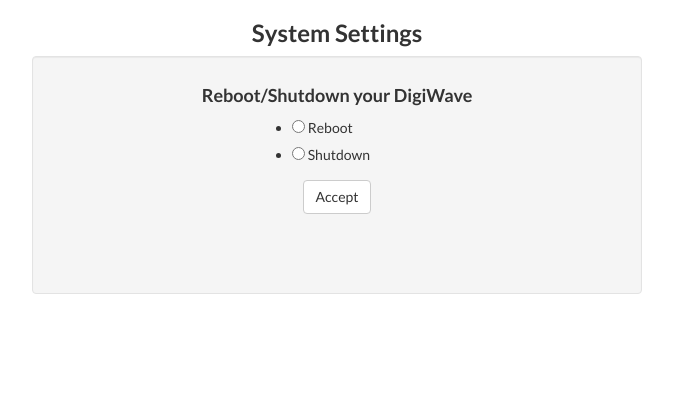
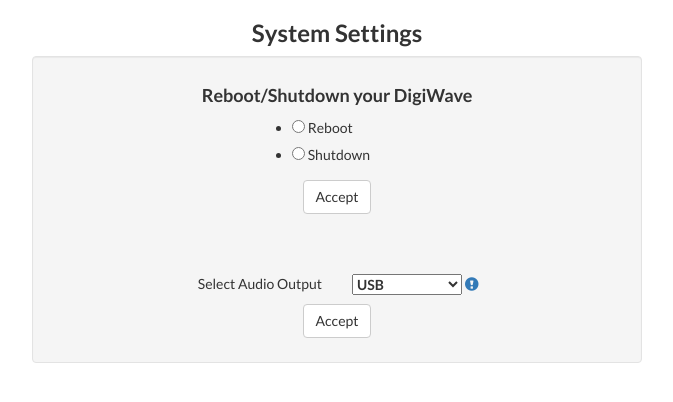
Before and after one commit to ritchie20/digiwave_python, a Flask app: page /systemconfig in a window 1280 px wide. Shown: the part 52-454 px from the top of the page, without its empty margins (303-976 px from the left). Run offline with Flask 2, Linux system fonts and the light colour scheme; some libraries are stand-ins or nearby versions.

Commit message:
Added "AudioOutput" to views and systemconfig.html, not tested yet

```diff
--- a/app/forms.py
+++ b/app/forms.py
@@ -6,7 +6,7 @@
 # Form used to show an on/off menu for the Raspberry
 class RaspiOff(Form):
     on_off = RadioField('Select Reboot or Shutdown', choices=[('reboot', 'Reboot'), ('shutdown', 'Shutdown')])
-    submit3 = SubmitField("Accept")
+    submit_off = SubmitField("Accept")
 
 
 # Form to configure MPD volume and replaygain settings
@@ -34,15 +34,16 @@
     hostname = StringField("Hostname", [validators.length(min=4, max=30),
                                         validators.regexp('^\w+$',
                                         message="The Hostname must contain only letters, numbers or underscore")])
-    submit1 = SubmitField("Accept")
+    submit_hostname = SubmitField("Accept")
 
 
 class WifiLogin(Form):
     wifi_name = StringField("Wifi Name", [validators.DataRequired()])
     password = PasswordField("Password", [validators.DataRequired()])
-    submit2 = SubmitField("Accept")
+    submit_wifi = SubmitField("Accept")
 
 
 class AudioOutput(Form):
     audio_output = SelectField("Select Audio Output", choices=[('usb', 'USB'), ('dac', 'HifiBerry DAC+'),
                                                                ('digi', 'HifiBerry Digi+'), ('amp', 'HifiBerry Amp+')])
+    submit_audio = SubmitField("Accept")
--- a/app/templates/mpdconfig.html
+++ b/app/templates/mpdconfig.html
@@ -14,7 +14,7 @@
 
 
 
-        <!-- volume setting form -->
+        <!-- form for volume settings in the player -->
         <!-- =================== -->
         <div class="row">
             <div class="col-lg-12 col-md-12 col-sm-12 col-xs-12 text-center">
@@ -94,7 +94,7 @@
 
 
 
-        <!-- buffer setting form -->
+        <!-- form for buffering settings in the player -->
         <!-- =================== -->
         <div class="row">
             <div class="col-lg-12 col-md-12 col-sm-12 col-xs-12 text-center">
--- a/app/templates/networkconfig.html
+++ b/app/templates/networkconfig.html
@@ -54,7 +54,7 @@
         <div class="row">
             <div class="col-lg-12 col-md-12 col-sm-12 col-xs-12 text-center">
                 <!-- field that submit the form back to python -->
-                <label>{{ form_host.submit1(class_="btn btn-default") }}</label>
+                <label>{{ form_host.submit_hostname(class_="btn btn-default") }}</label>
             </div>
         </div>
 
@@ -135,7 +135,7 @@
         <div class="row">
             <div class="col-lg-12 col-md-12 col-sm-12 col-xs-12 text-center">
                 <!-- field that submit the form back to python -->
-                <label>{{ form_wifi.submit2(class_="btn btn-default") }}</label>
+                <label>{{ form_wifi.submit_wifi(class_="btn btn-default") }}</label>
             </div>
         </div>
 
--- a/app/templates/systemconfig.html
+++ b/app/templates/systemconfig.html
@@ -28,13 +28,44 @@
         <div class="row">
             <!-- field that submit the form back to python -->
             <div class="col-lg-12 col-md-12 col-sm-12 col-xs-12 text-center">
-                <label>{{ form.submit3(class_="btn btn-default") }}</label>
+                <label>{{ form.submit_off(class_="btn btn-default") }}</label>
             </div>
         </div>
     </form>
 
     <br>
     <br>
+
+
+    <!-- form to select audio output in the player -->
+    <!-- ================================== -->
+
+        <form action="" method="post" name="form_buffer">
+            {{ form_audio.hidden_tag() }}
+
+            <div class="row">
+                <div class="col-lg-6 col-md-6 col-sm-6 col-xs-6 text-right">
+                    <label>{{ form_audio.audio_output.label }}</label>
+                </div>
+                <div class="col-lg-6 col-md-6 col-sm-6 col-xs-6">
+                    <td>{{ form_audio.audio_output(style= "width:110px;") }}</td>
+                        <a href="#" data-toggle="popover" data-placement="bottom"
+                        data-content="This setting adjusts the size of internal decoded audio buffering.
+                        Changing this may have undesired effects. Don't change this if you don't know what you are doing.">
+                        <span class="glyphicon glyphicon-exclamation-sign" aria-hidden="true"></span>
+                        </a>
+                </div>
+            </div>
+
+
+        <div class="row">
+            <div class="col-lg-12 col-md-12 col-sm-12 col-xs-12 text-center">
+                <label>{{ form_audio.submit_audio(class_="btn btn-default") }}</label>
+            </div>
+        </div>
+
+        </form>
+
 
 
 
--- a/app/views.py
+++ b/app/views.py
@@ -1,6 +1,6 @@
 from flask import render_template, url_for, flash, redirect, request
 from app import app
-from forms import RaspiOff, MpdVolume, MpdBuffer, Hostname, WifiLogin
+from forms import RaspiOff, MpdVolume, MpdBuffer, Hostname, WifiLogin, AudioOutput
 from models import RaspiPower, MpdVolumeSave, MpdBufferSave, GetMpd, HostnameSave, WifiLoginSave, GetWifi
 
 
@@ -15,34 +15,24 @@
 @app.route('/systemconfig', methods=['GET', 'POST'])
 def systemconfig():
     form = RaspiOff()
-    form_host = Hostname()
-    form_wifi = WifiLogin()
+    form_audio = AudioOutput()
     # This "if" waits until POST is received
-
-    if form.submit3.data and form.validate_on_submit():
+    if form.submit_off.data and form.validate_on_submit():
         power = RaspiPower(form.on_off.data)
         power.reboot_shutdown()
         # flash('this is a flash test, text saved')
         return redirect(url_for('index'))
-    if form_host.submit1.data and form_host.validate_on_submit():
-        mpd_hostname = HostnameSave(form_host.hostname.data)
-        error_output = mpd_hostname.hostname_save()
-        if error_output != '':
-            flash(error_output, 'danger')
-            return redirect(url_for('index'))
-        else:
-            flash('You changes has been saved!', 'success')
-            return redirect(url_for('index'))
-    if form_wifi.submit2.data and form_wifi.validate_on_submit():
-        mpd_wifi = WifiLoginSave(form_wifi.wifi_name.data, form_wifi.password.data)
-        error_output = mpd_wifi.wifi_login_save()
-        if error_output != '':
-            flash(error_output, 'danger')
-            return redirect(url_for('index'))
-        else:
-            flash('You changes has been saved!', 'success')
-            return redirect(url_for('index'))
-    return render_template('systemconfig.html', form=form, form_host=form_host, form_wifi=form_wifi)
+    if form_audio.submit_audio.data and form_audio.validate_on_submit():
+        print form_audio.audio_output.data
+        #mpd_audio_output = AudioOutputSave(form_audio.audio_output.data)
+        #error_output = mpd_audio_output.audio_output_save()
+        #if error_output != '':
+         #   flash(error_output, 'danger')
+          #  return redirect(url_for('index'))
+        #else:
+         #   flash('You changes has been saved!', 'success')
+          #  return redirect(url_for('index'))
+    return render_template('systemconfig.html', form=form, form_audio=form_audio)
 
 
 # Function that routes to MPD configuration page
@@ -98,7 +88,7 @@
     form_host = Hostname()
     form_wifi = WifiLogin()
     # This "if" waits until POST is received
-    if form_host.submit1.data and form_host.validate_on_submit():
+    if form_host.submit_hostname.data and form_host.validate_on_submit():
         mpd_hostname = HostnameSave(form_host.hostname.data)
         error_output = mpd_hostname.hostname_save()
         if error_output != '':
@@ -107,7 +97,7 @@
         else:
             flash('You changes has been saved!', 'success')
             return redirect(url_for('index'))
-    if form_wifi.submit2.data and form_wifi.validate_on_submit():
+    if form_wifi.submit_wifi.data and form_wifi.validate_on_submit():
         mpd_wifi = WifiLoginSave(form_wifi.wifi_name.data, form_wifi.password.data)
         error_output = mpd_wifi.wifi_login_save()
         if error_output != '':
```
